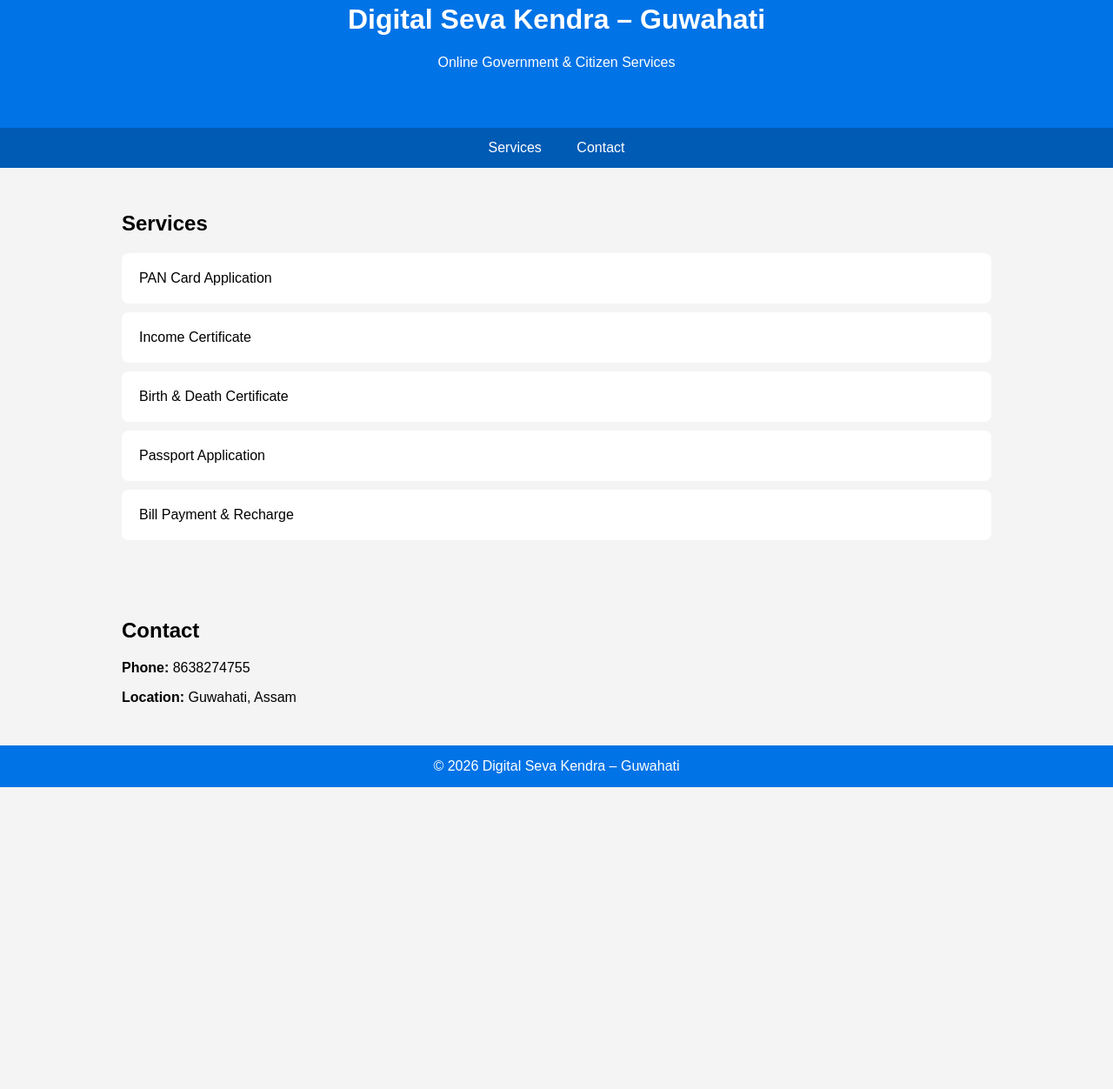
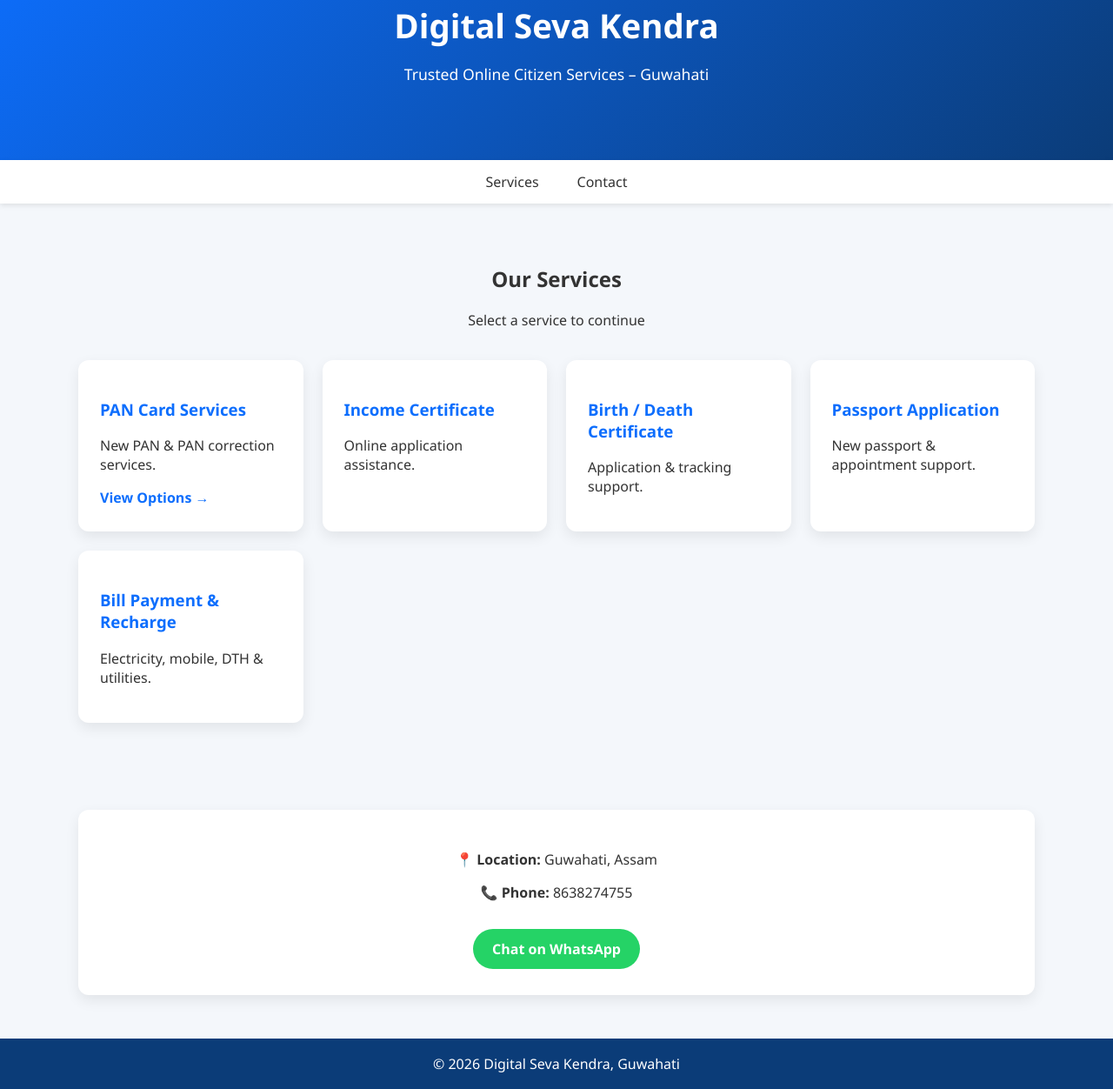
Before and after one commit to DSKendra/digitalsevakendra-site, a plain HTML site: page index.html in a window 1280 px wide. Shown: the part 67-1319 px from the top of the page at 87% size. Before the commit the page ends 972 px from the top, so only its background shows below. Drawn offline with Linux system fonts and the light colour scheme.

Commit message:
Update index.html

```diff
--- a/index.html
+++ b/index.html
@@ -3,46 +3,168 @@
 <head>
 <meta charset="UTF-8">
 <meta name="viewport" content="width=device-width, initial-scale=1.0">
-<title>Digital Seva Kendra - Guwahati</title>
+<title>Digital Seva Kendra | Guwahati</title>
+
 <style>
-body{margin:0;font-family:Arial;background:#f4f4f4}
-header{background:#0073e6;color:#fff;padding:50px;text-align:center}
-nav{background:#005bb5;text-align:center}
-nav a{color:#fff;padding:14px 18px;display:inline-block;text-decoration:none}
-section{padding:30px;max-width:1000px;margin:auto}
-.card{background:#fff;padding:20px;margin:10px 0;border-radius:8px}
-footer{background:#0073e6;color:#fff;text-align:center;padding:15px}
+:root{
+  --primary:#0d6efd;
+  --dark:#0b3c78;
+  --light:#f4f7fb;
+}
+
+body{
+  margin:0;
+  font-family:Segoe UI, Arial, sans-serif;
+  background:var(--light);
+  color:#333;
+}
+
+header{
+  background:linear-gradient(135deg,var(--primary),var(--dark));
+  color:#fff;
+  padding:70px 20px;
+  text-align:center;
+}
+
+header h1{margin:0;font-size:2.4em;}
+header p{font-size:1.1em;}
+
+nav{
+  background:#fff;
+  box-shadow:0 2px 6px rgba(0,0,0,0.1);
+  display:flex;
+  justify-content:center;
+}
+
+nav a{
+  padding:14px 22px;
+  text-decoration:none;
+  color:#333;
+  font-weight:500;
+}
+
+nav a:hover{color:var(--primary);}
+
+section{
+  max-width:1100px;
+  margin:auto;
+  padding:50px 20px;
+}
+
+.section-title{
+  text-align:center;
+  margin-bottom:35px;
+}
+
+.services{
+  display:grid;
+  grid-template-columns:repeat(auto-fit,minmax(250px,1fr));
+  gap:22px;
+}
+
+.service-box{
+  background:#fff;
+  border-radius:12px;
+  padding:25px;
+  box-shadow:0 6px 16px rgba(0,0,0,0.08);
+}
+
+.service-box h3{color:var(--primary);}
+
+.service-box a{
+  text-decoration:none;
+  color:var(--primary);
+  font-weight:600;
+}
+
+.contact{
+  background:#fff;
+  border-radius:12px;
+  padding:30px;
+  box-shadow:0 6px 16px rgba(0,0,0,0.08);
+  text-align:center;
+}
+
+.whatsapp{
+  display:inline-block;
+  margin-top:15px;
+  padding:12px 22px;
+  background:#25D366;
+  color:#fff;
+  border-radius:25px;
+  text-decoration:none;
+  font-weight:600;
+}
+
+footer{
+  background:var(--dark);
+  color:#fff;
+  text-align:center;
+  padding:18px;
+}
 </style>
 </head>
 
 <body>
+
 <header>
-<h1>Digital Seva Kendra – Guwahati</h1>
-<p>Online Government & Citizen Services</p>
+  <h1>Digital Seva Kendra</h1>
+  <p>Trusted Online Citizen Services – Guwahati</p>
 </header>
 
 <nav>
-<a href="#services">Services</a>
-<a href="#contact">Contact</a>
+  <a href="#services">Services</a>
+  <a href="#contact">Contact</a>
 </nav>
 
 <section id="services">
-<h2>Services</h2>
-<div class="card">PAN Card Application</div>
-<div class="card">Income Certificate</div>
-<div class="card">Birth & Death Certificate</div>
-<div class="card">Passport Application</div>
-<div class="card">Bill Payment & Recharge</div>
+  <div class="section-title">
+    <h2>Our Services</h2>
+    <p>Select a service to continue</p>
+  </div>
+
+  <div class="services">
+    <div class="service-box">
+      <h3>PAN Card Services</h3>
+      <p>New PAN & PAN correction services.</p>
+      <a href="pan.html">View Options →</a>
+    </div>
+
+    <div class="service-box">
+      <h3>Income Certificate</h3>
+      <p>Online application assistance.</p>
+    </div>
+
+    <div class="service-box">
+      <h3>Birth / Death Certificate</h3>
+      <p>Application & tracking support.</p>
+    </div>
+
+    <div class="service-box">
+      <h3>Passport Application</h3>
+      <p>New passport & appointment support.</p>
+    </div>
+
+    <div class="service-box">
+      <h3>Bill Payment & Recharge</h3>
+      <p>Electricity, mobile, DTH & utilities.</p>
+    </div>
+  </div>
 </section>
 
 <section id="contact">
-<h2>Contact</h2>
-<p><b>Phone:</b> 8638274755</p>
-<p><b>Location:</b> Guwahati, Assam</p>
+  <div class="contact">
+    <p><strong>📍 Location:</strong> Guwahati, Assam</p>
+    <p><strong>📞 Phone:</strong> 8638274755</p>
+    <a class="whatsapp" href="https://wa.me/918638274755" target="_blank">
+      Chat on WhatsApp
+    </a>
+  </div>
 </section>
 
 <footer>
-© 2026 Digital Seva Kendra – Guwahati
+  © 2026 Digital Seva Kendra, Guwahati
 </footer>
+
 </body>
 </html>
```
